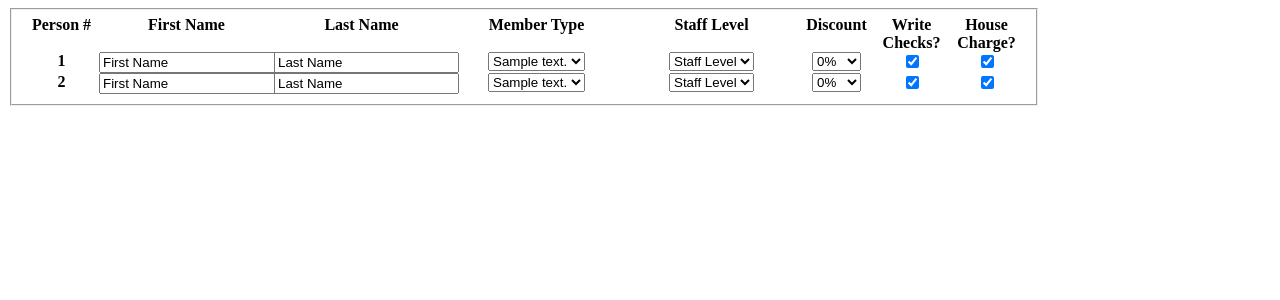
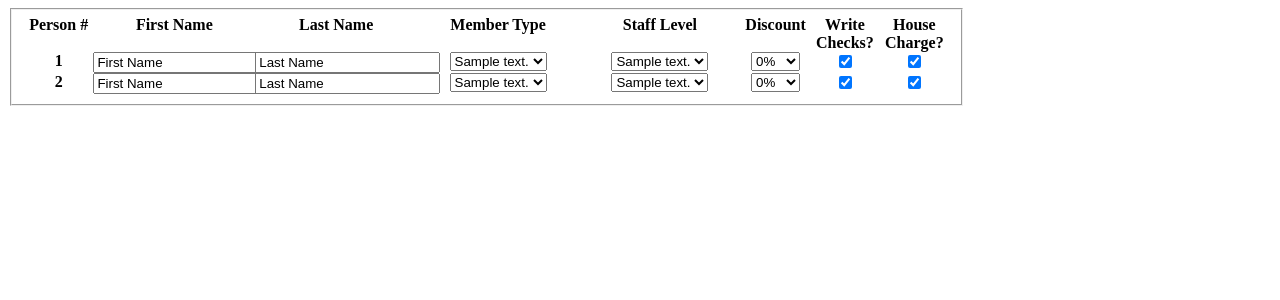
Before and after one commit to haus/CoMET, a PHP site: page /owner.php in a window 1280 px wide. Shown: the top 300 px of the page. Run offline with PHP 8.4, Linux system fonts and the light colour scheme; tables that the repository leaves empty or names only in its code hold one stand-in row (values such as "Sample post").

Commit message:
Added Dynamic staff values pulled from is4c table.

```diff
--- a/modules/owner.php
+++ b/modules/owner.php
@@ -7,14 +7,21 @@ $_SESSION['discounts'] = array(0,2,5,15);
 $_SESSION['is4c'] = array('host' => 'localhost', 'user' => 'root', 'password' => 'lemoncoke', 'database' => 'is4c_op');
 $_SESSION['DB'] = array('host'=>'localhost', 'user'=>'root', 'password'=>'lemoncoke', 'database'=>'comet');
 
-$DBS['is4c'] = mysqli_connect($_SESSION['is4c']['host'], $_SESSION['is4c']['user'], $_SESSION['is4c']['password'], $_SESSION['is4c']['database']) or die('fail!');
-$DBS['comet'] = mysqli_connect($_SESSION['DB']['host'], $_SESSION['DB']['user'], $_SESSION['DB']['password'], $_SESSION['DB']['database']);
+$DBS['is4c'] = mysqli_connect($_SESSION['is4c']['host'], $_SESSION['is4c']['user'], $_SESSION['is4c']['password'], $_SESSION['is4c']['database']) or die('is4c fail!');
+$DBS['comet'] = mysqli_connect($_SESSION['DB']['host'], $_SESSION['DB']['user'], $_SESSION['DB']['password'], $_SESSION['DB']['database']) or die('comet fail!');
 
 $memTypeQ = "SELECT memType, CONCAT(SUBSTR(memdesc, 1, 1), LOWER(SUBSTR(memdesc, 2, LENGTH(memdesc)))) FROM memtype ORDER BY memType ASC";
 $memTypeR = mysqli_query($DBS['is4c'], $memTypeQ);
 
+$staffQ = "SELECT staff, CONCAT(SUBSTR(staffDesc, 1, 1), LOWER(SUBSTR(staffDesc, 2, LENGTH(staffDesc)))) FROM staff ORDER BY staff ASC";
+$staffR = mysqli_query($DBS['is4c'], $staffQ);
+
 while (list($num, $desc) = mysqli_fetch_row($memTypeR)) {
 	$memType[$num] = $desc;
+}
+
+while (list($num, $desc) = mysqli_fetch_row($staffR)) {
+	$staff[$num] = $desc;
 }
 
 /**
@@ -28,7 +35,7 @@ while (list($num, $desc) = mysqli_fetch_row($memTypeR)) {
 ?>
 <style>
 	.form {
-		width:1000px;
+		width:925px;
 	}
 
 	.person {
@@ -99,9 +106,10 @@ echo '<fieldset class="form">';
 			printf('</select>
 				</span>
 				<span class="widedropdown">
-					<select name="staff">
-						<option value="0">Staff Level</option>
-					</select>
+					<select name="staff">');
+			foreach ($staff AS $num => $desc)
+				printf('<option value="%u">%s</option>', $num, $desc);
+			printf('</select>
 				</span>
 				<span class="narrowdropdown">
 					<select name="discount[%u]">', $i);
```
